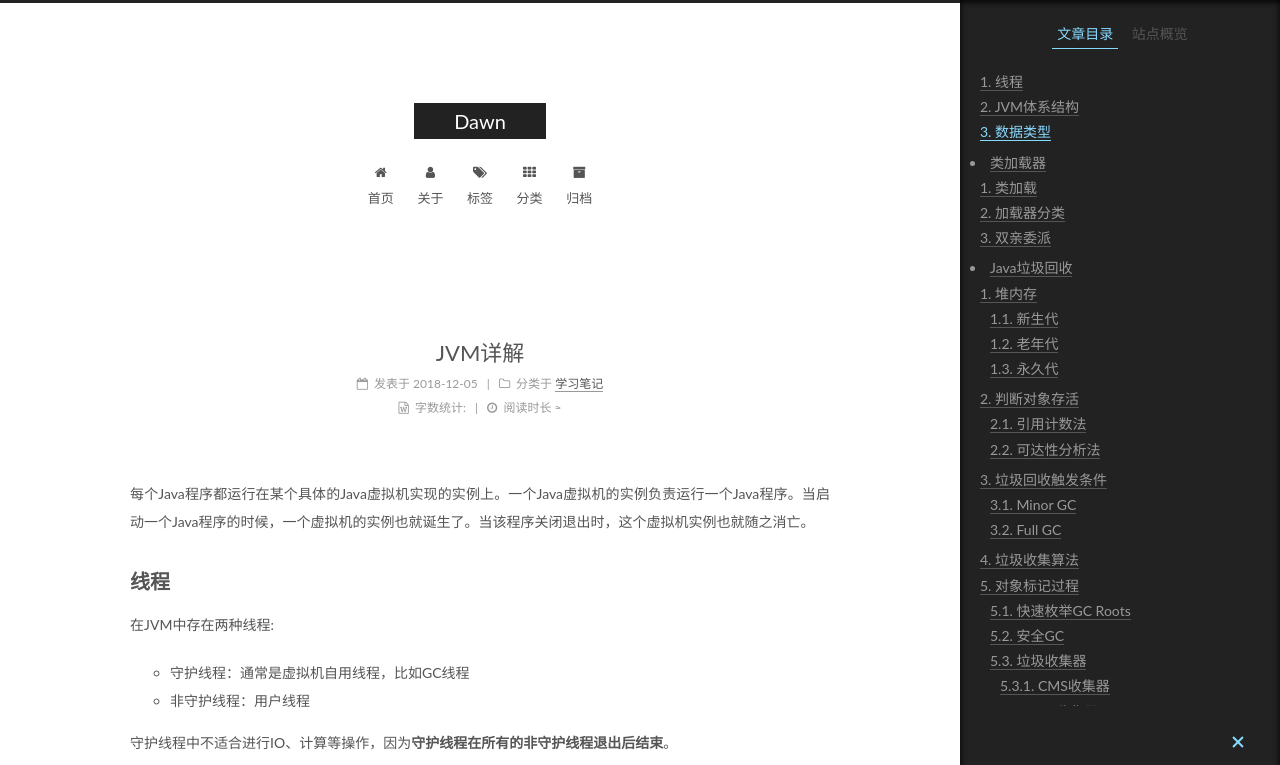
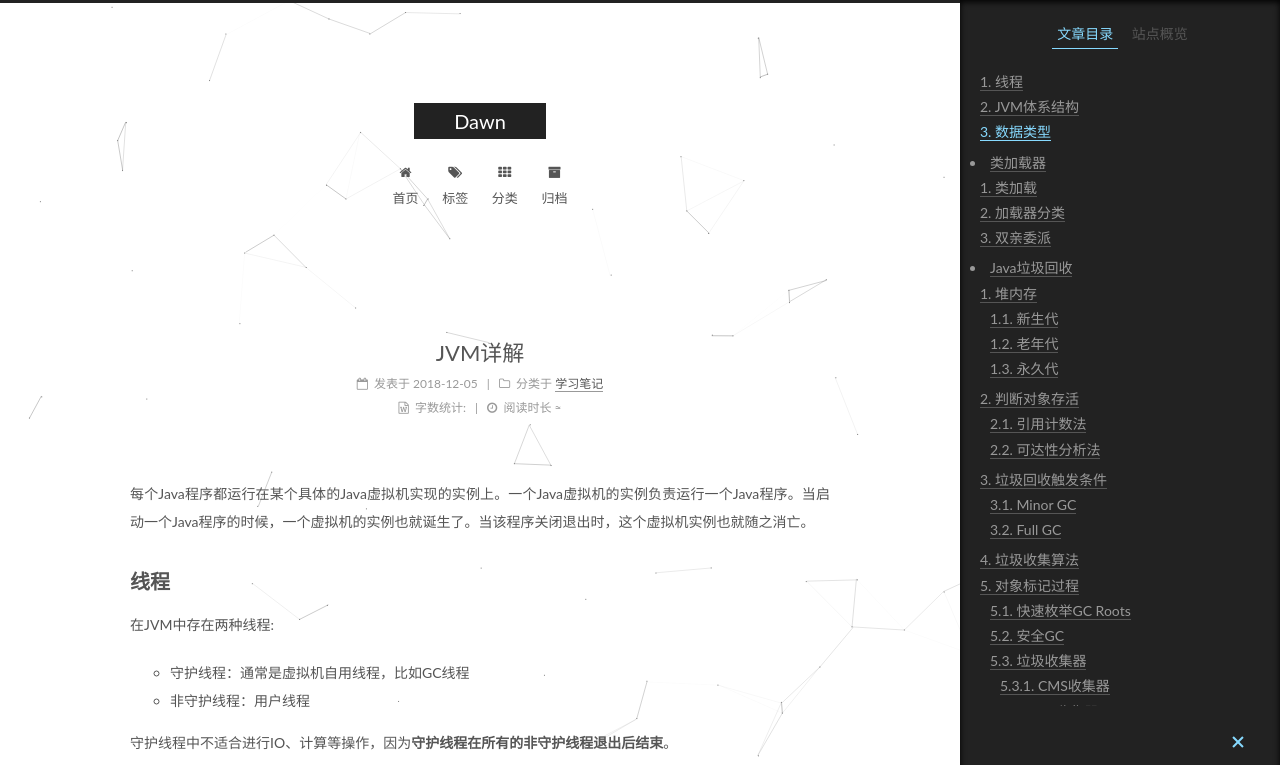
Before and after one commit to DeIaube/DeIaube.github.io, a plain HTML site: page 2018/12/05/JVM详解/index.html in a window 1280 px wide. Shown: the top 765 px of the page. Drawn offline with Linux system fonts and the light colour scheme.

Commit message:
Site updated: 2018-12-05 15:27:06

```diff
--- a/2018/12/05/JVM详解/index.html
+++ b/2018/12/05/JVM详解/index.html
@@ -197,16 +197,6 @@
               <i class="menu-item-icon fa fa-fw fa-home"></i> <br>
 
             首页
-          </a>
-        </li>
-
-
-        <li class="menu-item menu-item-about">
-          <a href="/about/" rel="section">
-
-              <i class="menu-item-icon fa fa-fw fa-user"></i> <br>
-
-            关于
           </a>
         </li>
 
@@ -853,6 +843,8 @@
 
 
 
+
+
     <script type="text/javascript" src="/lib/jquery/index.js?v=2.1.3"></script>
 
 
@@ -879,6 +871,11 @@
 
 
     <script type="text/javascript" src="/lib/fancybox/source/jquery.fancybox.pack.js?v=2.1.5"></script>
+
+
+
+
+    <script type="text/javascript" src="/lib/canvas-nest/canvas-nest.min.js"></script>
 
 
 
--- a/css/main.css
+++ b/css/main.css
@@ -1822,7 +1822,7 @@ pre .javascript .function {
   width: 4px;
   height: 4px;
   border-radius: 50%;
-  background: #c3fa6f;
+  background: #24acf7;
 }
 .links-of-blogroll {
   font-size: 13px;
```
Also changed, not shown: about/index.html (+7 -10 lines), archives/2018/12/index.html (+7 -10 lines), archives/2018/index.html (+7 -10 lines), archives/index.html (+7 -10 lines), categories/index.html (+7 -10 lines), categories/学习笔记/index.html (+7 -10 lines), index.html (+7 -10 lines), tags/Java/index.html (+7 -10 lines), tags/index.html (+7 -10 lines), tags/jvm/index.html (+7 -10 lines).
